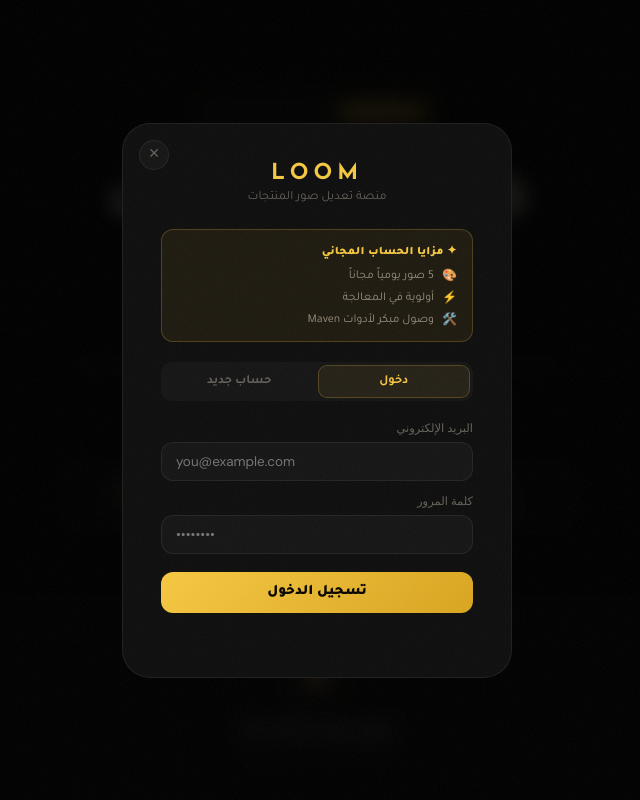
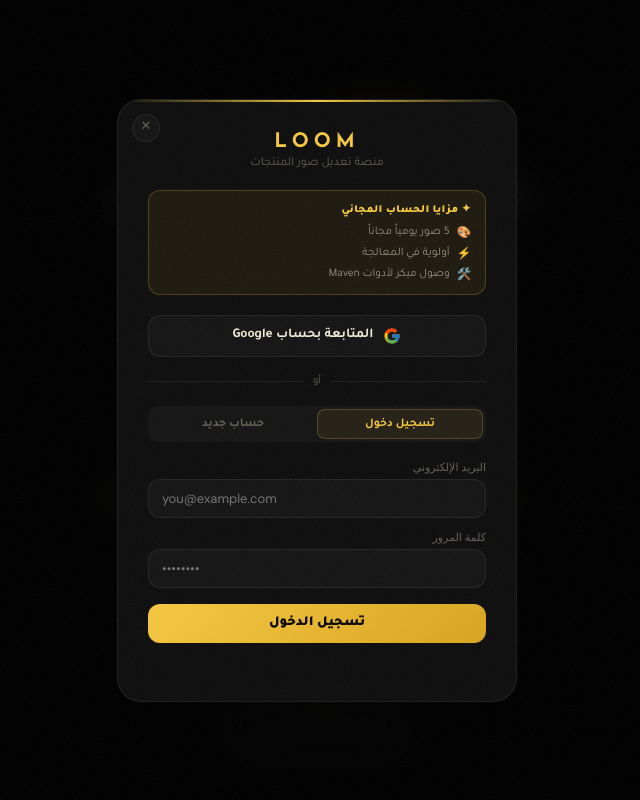
Before and after one commit to itsalaakhaled1-maker/loomuae, a website: page public/index.html in a window 1280 px wide. Both pictures are taken after a click on the button "دخول". Shown: the top 800 px of the page, without its empty margins (323-963 px from the left). Drawn offline with nearby package versions, Linux system fonts and the light colour scheme; no server answers; a web font is replaced by a local one.

Commit message:
Update index.html

```diff
--- a/public/index.html
+++ b/public/index.html
@@ -193,30 +193,56 @@
 .stepd{font-size:12.5px;color:var(--muted2);line-height:1.65}
 
 /* ── AUTH MODAL ── */
-.overlay{position:fixed;inset:0;z-index:500;background:rgba(0,0,0,.88);backdrop-filter:blur(10px);display:flex;align-items:center;justify-content:center;padding:20px;opacity:0;pointer-events:none;transition:opacity var(--t)}
+.overlay{position:fixed;inset:0;z-index:500;background:rgba(0,0,0,.92);backdrop-filter:blur(16px);display:flex;align-items:center;justify-content:center;padding:20px;opacity:0;pointer-events:none;transition:opacity .3s}
 .overlay.open{opacity:1;pointer-events:all}
-.modal{background:var(--bg2);border:1px solid var(--border);border-radius:var(--r-xl);padding:38px;width:100%;max-width:390px;position:relative;transform:translateY(14px);transition:transform var(--t)}
-.overlay.open .modal{transform:translateY(0)}
-.mx{position:absolute;top:16px;left:16px;width:30px;height:30px;border-radius:50%;background:var(--bg3);border:1px solid var(--border);display:flex;align-items:center;justify-content:center;cursor:pointer;color:var(--muted);font-size:14px;transition:all var(--t)}
-[data-lang="en"] .mx{left:auto;right:16px}
-.mx:hover{color:var(--white)}
-.mlogo{font-family:'Josefin Sans',sans-serif;font-weight:700;letter-spacing:5px;font-size:22px;color:var(--amber);text-align:center;margin-bottom:5px}
-.mtag{text-align:center;font-size:12.5px;color:var(--muted);margin-bottom:24px}
-.perks{background:var(--amber-dim);border:1px solid var(--border-hi);border-radius:var(--r);padding:13px 15px;margin-bottom:20px}
-.perks-t{font-size:11.5px;font-weight:800;color:var(--amber);margin-bottom:9px;letter-spacing:.3px}
-.perk{display:flex;align-items:center;gap:8px;font-size:12px;color:var(--muted2);margin-bottom:6px}
+.modal{background:var(--bg2);border:1px solid var(--border);border-radius:24px;padding:32px 30px;width:100%;max-width:400px;position:relative;transform:translateY(16px) scale(.97);transition:transform .3s;overflow:hidden}
+.modal::before{content:'';position:absolute;top:0;left:0;right:0;height:2px;background:linear-gradient(90deg,transparent,var(--amber),transparent)}
+.overlay.open .modal{transform:translateY(0) scale(1)}
+.mx{position:absolute;top:14px;left:14px;width:28px;height:28px;border-radius:50%;background:var(--bg3);border:1px solid var(--border);display:flex;align-items:center;justify-content:center;cursor:pointer;color:var(--muted);font-size:13px;transition:all var(--t);z-index:2}
+[data-lang="en"] .mx{left:auto;right:14px}
+.mx:hover{color:var(--white);border-color:rgba(255,255,255,.2)}
+.mlogo{font-family:'Josefin Sans',sans-serif;font-weight:700;letter-spacing:5px;font-size:20px;color:var(--amber);text-align:center;margin-bottom:4px}
+.mtag{text-align:center;font-size:12px;color:var(--muted);margin-bottom:20px}
+.perks{background:var(--amber-dim);border:1px solid var(--border-hi);border-radius:var(--r);padding:11px 14px;margin-bottom:20px}
+.perks-t{font-size:11px;font-weight:800;color:var(--amber);margin-bottom:8px;letter-spacing:.3px}
+.perk{display:flex;align-items:center;gap:7px;font-size:11.5px;color:var(--muted2);margin-bottom:5px}
 .perk:last-child{margin-bottom:0}
-.mtabs{display:flex;background:var(--bg3);border-radius:11px;padding:3px;gap:3px;margin-bottom:20px}
-.mtab{flex:1;padding:8px;text-align:center;border-radius:9px;cursor:pointer;font-size:12.5px;font-weight:600;color:var(--muted);border:none;background:transparent;transition:all var(--t);font-family:inherit}
+
+/* Google btn */
+.gbtn{width:100%;padding:11px 16px;background:var(--bg3);border:1px solid var(--border);border-radius:var(--r);display:flex;align-items:center;justify-content:center;gap:10px;cursor:pointer;transition:all var(--t);font-family:inherit;font-size:13.5px;font-weight:600;color:var(--white);margin-bottom:18px}
+.gbtn:hover{border-color:rgba(255,255,255,.18);background:var(--bg4)}
+.gbtn svg{flex-shrink:0}
+
+/* divider */
+.mdiv{display:flex;align-items:center;gap:10px;margin-bottom:18px}
+.mdiv::before,.mdiv::after{content:'';flex:1;height:1px;background:var(--border)}
+.mdiv span{font-size:11px;color:var(--muted);white-space:nowrap}
+
+/* method tabs */
+.mtabs{display:flex;background:var(--bg3);border-radius:10px;padding:3px;gap:2px;margin-bottom:18px}
+.mtab{flex:1;padding:7px 6px;text-align:center;border-radius:8px;cursor:pointer;font-size:12px;font-weight:600;color:var(--muted);border:none;background:transparent;transition:all var(--t);font-family:inherit}
 .mtab.on{background:var(--amber-dim);color:var(--amber);border:1px solid var(--border-hi)}
-.fg{margin-bottom:13px}
-.fl{display:block;font-size:11.5px;color:var(--muted);margin-bottom:6px;font-family:'DM Sans',sans-serif}
-.fi{width:100%;background:var(--bg3);border:1px solid var(--border);border-radius:var(--r);padding:10px 14px;color:var(--white);font-family:'DM Sans',sans-serif;font-size:13.5px;outline:none;transition:border-color var(--t);direction:ltr}
+
+/* auth views */
+.aview{display:none}.aview.on{display:block}
+
+/* form */
+.fg{margin-bottom:12px}
+.fl{display:block;font-size:11px;color:var(--muted);margin-bottom:5px;font-family:'DM Sans',sans-serif}
+.fi{width:100%;background:var(--bg3);border:1px solid var(--border);border-radius:var(--r);padding:10px 13px;color:var(--white);font-family:'DM Sans',sans-serif;font-size:13px;outline:none;transition:border-color var(--t);direction:ltr}
 .fi:focus{border-color:rgba(245,200,66,.38)}
-.mbtn{width:100%;padding:12px;background:linear-gradient(135deg,var(--amber),var(--amber2));color:#090600;border:none;border-radius:var(--r);font-family:inherit;font-size:14.5px;font-weight:900;cursor:pointer;transition:all var(--t);margin-top:5px}
-.mbtn:hover{transform:translateY(-1px);box-shadow:0 8px 22px rgba(245,200,66,.28)}
-.mmsg{font-size:12px;text-align:center;margin-top:10px;min-height:16px}
+.fi-ph{display:flex;gap:8px}.fi-ph .fi{flex:1}
+.fi-code{width:80px;text-align:center;letter-spacing:4px;font-weight:700}
+.mbtn{width:100%;padding:11px;background:linear-gradient(135deg,var(--amber),var(--amber2));color:#090600;border:none;border-radius:var(--r);font-family:inherit;font-size:14px;font-weight:900;cursor:pointer;transition:all var(--t);margin-top:4px}
+.mbtn:hover:not(:disabled){transform:translateY(-1px);box-shadow:0 7px 20px rgba(245,200,66,.3)}
+.mbtn:disabled{opacity:.6;cursor:not-allowed}
+.mbtn-ghost{background:transparent;border:1px solid var(--border);color:var(--muted2)}
+.mbtn-ghost:hover:not(:disabled){border-color:rgba(255,255,255,.18);color:var(--white);transform:translateY(-1px)}
+.mmsg{font-size:11.5px;text-align:center;margin-top:10px;min-height:16px}
 .mmsg.err{color:var(--error)}.mmsg.ok{color:var(--success)}
+.mswitch{text-align:center;font-size:11.5px;color:var(--muted);margin-top:14px}
+.mswitch a{color:var(--amber);cursor:pointer;text-decoration:none}
+.otp-hint{font-size:11px;color:var(--muted);text-align:center;margin-bottom:12px}
 
 /* ── FOOTER ── */
 footer{position:relative;z-index:1;border-top:1px solid var(--border);padding:36px 36px 28px;display:flex;align-items:center;justify-content:space-between;flex-wrap:wrap;gap:18px}
@@ -457,19 +483,47 @@
     <span class="mx" onclick="closeM()">✕</span>
     <div class="mlogo">LOOM</div>
     <p class="mtag" data-ar="منصة تعديل صور المنتجات" data-en="Product Image Studio">منصة تعديل صور المنتجات</p>
+
     <div class="perks">
       <div class="perks-t">✦ <span data-ar="مزايا الحساب المجاني" data-en="Free account perks">مزايا الحساب المجاني</span></div>
       <div class="perk">🎨 <span data-ar="5 صور يومياً مجاناً" data-en="5 free edits daily">5 صور يومياً مجاناً</span></div>
       <div class="perk">⚡ <span data-ar="أولوية في المعالجة" data-en="Priority processing">أولوية في المعالجة</span></div>
       <div class="perk">🛠️ <span data-ar="وصول مبكر لأدوات Maven" data-en="Early access to Maven tools">وصول مبكر لأدوات Maven</span></div>
     </div>
-    <div class="mtabs">
-      <button class="mtab on" id="tin" onclick="mTab('in')"><span data-ar="دخول" data-en="Sign in">دخول</span></button>
+
+    <!-- Google -->
+    <button class="gbtn" onclick="signInGoogle()">
+      <svg width="18" height="18" viewBox="0 0 48 48"><path fill="#FFC107" d="M43.6 20H24v8h11.3C33.7 32.8 29.3 36 24 36c-6.6 0-12-5.4-12-12s5.4-12 12-12c3.1 0 5.9 1.1 8 3l5.7-5.7C34.1 6.5 29.3 4 24 4 12.9 4 4 12.9 4 24s8.9 20 20 20c11 0 20-8 20-20 0-1.3-.1-2.7-.4-4z"/><path fill="#FF3D00" d="M6.3 14.7l6.6 4.8C14.5 16 19 12 24 12c3.1 0 5.9 1.1 8 3l5.7-5.7C34.1 6.5 29.3 4 24 4 16.3 4 9.7 8.4 6.3 14.7z"/><path fill="#4CAF50" d="M24 44c5.2 0 9.9-1.9 13.5-5l-6.2-5.2C29.5 35.5 26.9 36 24 36c-5.2 0-9.7-3.2-11.3-8H6.2C9.5 35.5 16.3 44 24 44z"/><path fill="#1976D2" d="M43.6 20H24v8h11.3c-.8 2.3-2.3 4.3-4.3 5.8l6.2 5.2C41 35.4 44 30.1 44 24c0-1.3-.1-2.7-.4-4z"/></svg>
+      <span data-ar="المتابعة بحساب Google" data-en="Continue with Google">المتابعة بحساب Google</span>
+    </button>
+
+    <div class="mdiv"><span data-ar="أو" data-en="or">أو</span></div>
+
+    <!-- Method tabs: Email only -->
+    <div class="mtabs" id="methodTabs">
+      <button class="mtab on" id="tin" onclick="mTab('in')"><span data-ar="تسجيل دخول" data-en="Sign in">تسجيل دخول</span></button>
       <button class="mtab" id="tup" onclick="mTab('up')"><span data-ar="حساب جديد" data-en="Sign up">حساب جديد</span></button>
     </div>
-    <div class="fg"><label class="fl"><span data-ar="البريد الإلكتروني" data-en="Email address">البريد الإلكتروني</span></label><input type="email" class="fi" id="ae" placeholder="you@example.com"/></div>
-    <div class="fg"><label class="fl"><span data-ar="كلمة المرور" data-en="Password">كلمة المرور</span></label><input type="password" class="fi" id="ap" placeholder="••••••••"/></div>
-    <button class="mbtn" onclick="doAuth()"><span id="mbtxt" data-ar="تسجيل الدخول" data-en="Sign in">تسجيل الدخول</span></button>
+
+    <!-- Email View -->
+    <div class="aview on" id="vEmail">
+      <div class="fg" id="nameFieldEmail" style="display:none">
+        <label class="fl"><span data-ar="الاسم الكامل" data-en="Full name">الاسم الكامل</span></label>
+        <input type="text" class="fi" id="aname" placeholder="اسمك الكامل" autocomplete="name"/>
+      </div>
+      <div class="fg">
+        <label class="fl"><span data-ar="البريد الإلكتروني" data-en="Email address">البريد الإلكتروني</span></label>
+        <input type="email" class="fi" id="ae" placeholder="you@example.com" autocomplete="email"/>
+      </div>
+      <div class="fg">
+        <label class="fl"><span data-ar="كلمة المرور" data-en="Password">كلمة المرور</span></label>
+        <input type="password" class="fi" id="ap" placeholder="••••••••" autocomplete="current-password"/>
+      </div>
+      <button class="mbtn" id="emailBtn" onclick="doAuth()">
+        <span id="mbtxt" data-ar="تسجيل الدخول" data-en="Sign in">تسجيل الدخول</span>
+      </button>
+    </div>
+
     <div class="mmsg" id="mmsgM"></div>
   </div>
 </div>
@@ -634,30 +688,96 @@
 function openM(){document.getElementById('ov').classList.add('open')}
 function closeM(){document.getElementById('ov').classList.remove('open')}
 function clovOuter(e){if(e.target===document.getElementById('ov'))closeM()}
+
+let curTab='in';
+
 function mTab(t){
-  ctab=t;
+  curTab=t;
   document.getElementById('tin').classList.toggle('on',t==='in');
   document.getElementById('tup').classList.toggle('on',t==='up');
   const btxt=document.getElementById('mbtxt');
-  btxt.textContent=lang==='ar'?(t==='in'?'تسجيل الدخول':'إنشاء حساب'):(t==='in'?'Sign in':'Create account');
-  document.getElementById('mmsgM').textContent='';document.getElementById('mmsgM').className='mmsg';
+  const nameF=document.getElementById('nameFieldEmail');
+  if(t==='up'){
+    btxt.dataset.ar='إنشاء حساب'; btxt.dataset.en='Create account';
+    btxt.textContent=lang==='ar'?'إنشاء حساب':'Create account';
+    nameF.style.display='';
+    document.getElementById('ap').autocomplete='new-password';
+  } else {
+    btxt.dataset.ar='تسجيل الدخول'; btxt.dataset.en='Sign in';
+    btxt.textContent=lang==='ar'?'تسجيل الدخول':'Sign in';
+    nameF.style.display='none';
+    document.getElementById('ap').autocomplete='current-password';
+  }
+  mMsg('','');
 }
+
+function mMsg(t,tx){const e=document.getElementById('mmsgM');e.textContent=tx;e.className='mmsg'+(t?' '+t:'')}
+
+async function signInGoogle(){
+  try{
+    mMsg('','');
+    const res=await fetch('/api/auth/google');
+    const data=await res.json();
+    if(data.url) window.location.href=data.url;
+    else mMsg('err',lang==='ar'?'تعذر تسجيل الدخول بجوجل':'Google sign-in failed');
+  }catch{mMsg('err',lang==='ar'?'خطأ في الاتصال':'Connection error')}
+}
+
 async function doAuth(){
-  const em=document.getElementById('ae').value.trim(),pw=document.getElementById('ap').value;
-  const mel=document.getElementById('mmsgM');
-  if(!em||!pw){mel.textContent=lang==='ar'?'يرجى ملء جميع الحقول':'Please fill in all fields';mel.className='mmsg err';return}
+  const em=document.getElementById('ae').value.trim();
+  const pw=document.getElementById('ap').value;
+  const name=document.getElementById('aname').value.trim();
+  if(!em||!pw){mMsg('err',lang==='ar'?'يرجى ملء جميع الحقول':'Please fill all fields');return}
+  const btn=document.getElementById('emailBtn');
+  btn.disabled=true;
   try{
-    const ep=ctab==='in'?'/api/auth/signin':'/api/auth/signup';
-    const res=await fetch(API+ep,{method:'POST',headers:{'Content-Type':'application/json'},body:JSON.stringify({email:em,password:pw})});
+    const ep=curTab==='in'?'/api/auth/signin':'/api/auth/signup';
+    const body=curTab==='up'?{email:em,password:pw,name}:{email:em,password:pw};
+    const res=await fetch(API+ep,{method:'POST',headers:{'Content-Type':'application/json'},body:JSON.stringify(body)});
     const data=await res.json();
-    if(!res.ok){mel.textContent=data.error;mel.className='mmsg err';return}
-    if(ctab==='up'){mel.textContent=lang==='ar'?'✅ تم إنشاء الحساب! سجّل الدخول الآن':'✅ Account created! Sign in now';mel.className='mmsg ok';mTab('in');return}
-    tok=data.token;usr=data.user;
-    localStorage.setItem('lt',tok);localStorage.setItem('lu',JSON.stringify(usr));
-    closeM();updHdr();loadCred();
-  }catch{mel.textContent=lang==='ar'?'خطأ في الاتصال':'Connection error';mel.className='mmsg err'}
+    if(!res.ok){mMsg('err',data.error);return}
+    if(curTab==='up'){mMsg('ok',lang==='ar'?'✅ تم إنشاء الحساب! سجّل الدخول الآن':'✅ Account created! Sign in now');mTab('in');return}
+    loginSuccess(data);
+  }catch{mMsg('err',lang==='ar'?'خطأ في الاتصال':'Connection error')}
+  finally{btn.disabled=false}
 }
+
+
+function loginSuccess(data){
+  tok=data.token; usr=data.user;
+  localStorage.setItem('lt',tok);
+  localStorage.setItem('lu',JSON.stringify(usr));
+  closeM(); updHdr(); loadCred();
+}
+
 function sOut(){tok=usr=null;localStorage.removeItem('lt');localStorage.removeItem('lu');updHdr();loadCred()}
+
+// Google OAuth callback handling via Supabase hash fragments
+window.addEventListener('load',()=>{
+  const hash=window.location.hash;
+  if(hash.includes('access_token')){
+    const params=new URLSearchParams(hash.replace('#',''));
+    const accessToken=params.get('access_token');
+    if(accessToken){
+      fetch('/api/auth/google-token',{
+        method:'POST',
+        headers:{'Content-Type':'application/json'},
+        body:JSON.stringify({access_token:accessToken})
+      }).then(r=>r.json()).then(data=>{
+        if(data.token){ loginSuccess(data); history.replaceState({},'','/'); }
+      }).catch(()=>{});
+    }
+  }
+  // Legacy code param
+  const params=new URLSearchParams(window.location.search);
+  const code=params.get('code');
+  if(code){
+    fetch('/api/auth/callback',{method:'POST',headers:{'Content-Type':'application/json'},body:JSON.stringify({code})})
+      .then(r=>r.json()).then(data=>{
+        if(data.token){ loginSuccess(data); history.replaceState({},'','/'); }
+      }).catch(()=>{});
+  }
+});
 
 document.addEventListener('keydown',e=>{if(e.key==='Escape')closeM();if((e.ctrlKey||e.metaKey)&&e.key==='Enter')gen()});
 </script>
```
